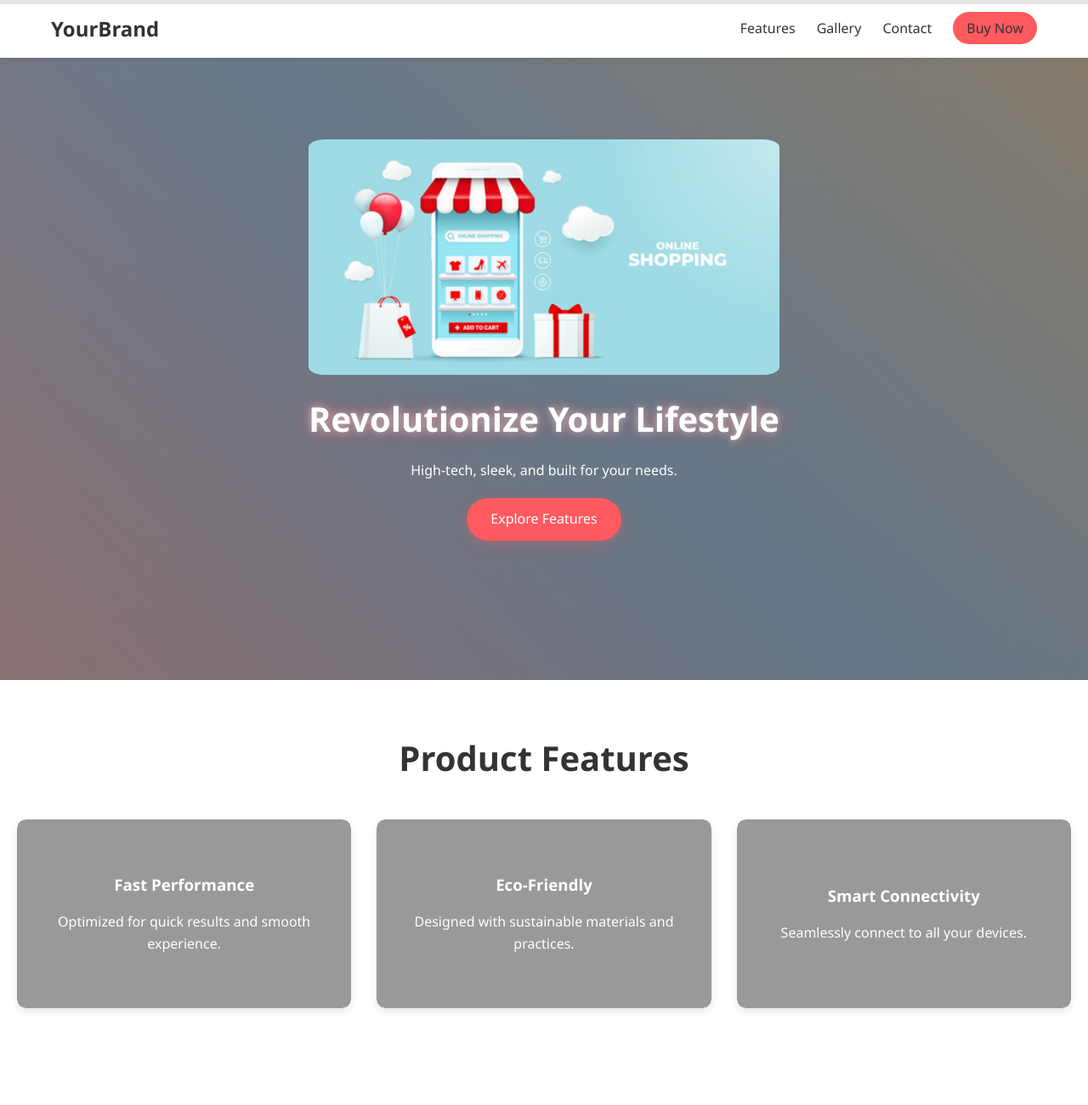
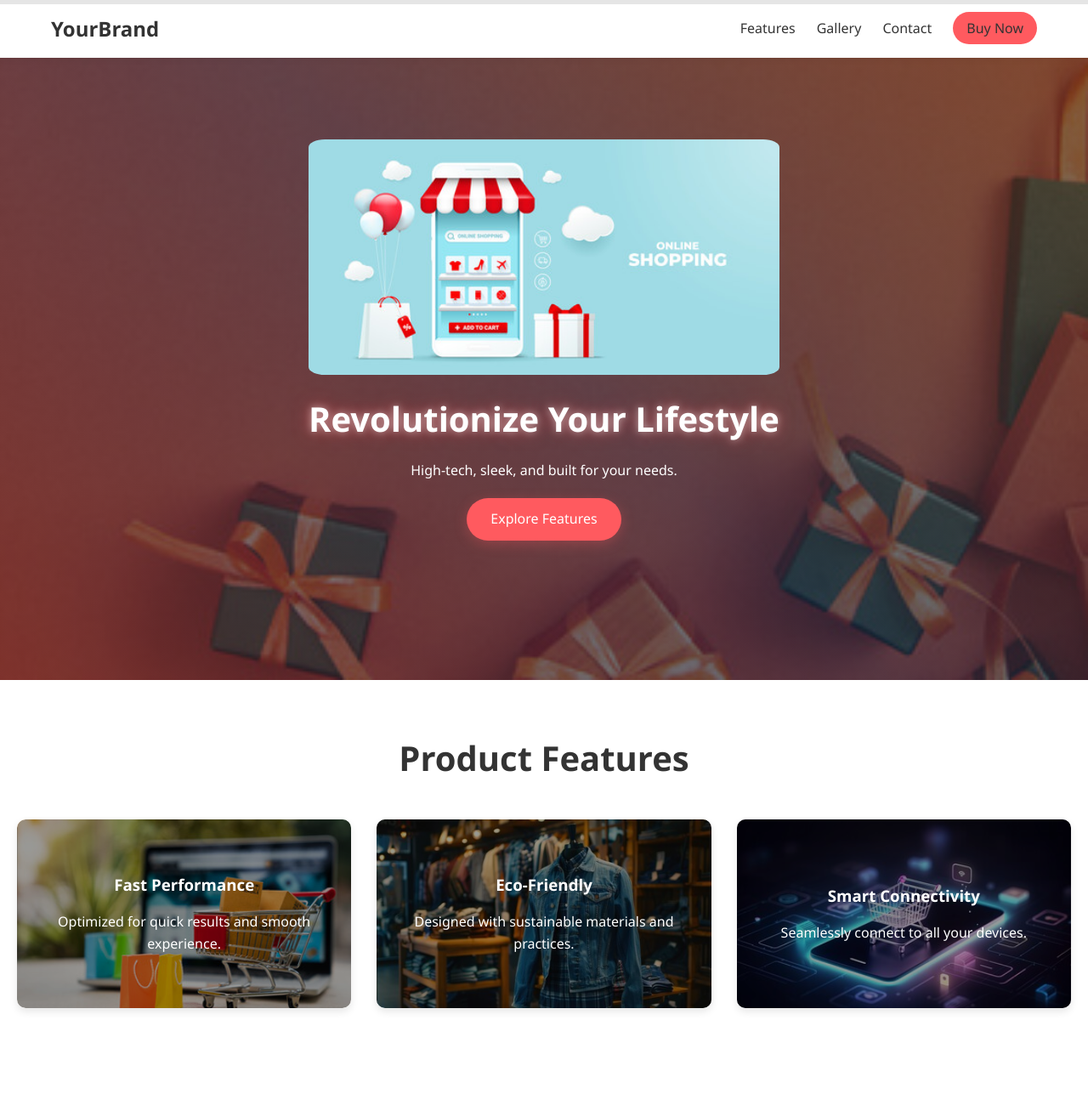
Before and after one commit to Khasimm06/shopify, a plain HTML site: page index.html in a window 1280 px wide. Shown: the top 1300 px of the page at 85% size. Drawn offline with Linux system fonts and the light colour scheme.

Commit message:
Update style.css

```diff
--- a/style.css
+++ b/style.css
@@ -80,7 +80,7 @@ h1, h2, h3 {
   justify-content: center;
   text-align: center;
   color: white;
-  background: linear-gradient(135deg, rgba(26, 26, 26, 0.6), rgba(17, 17, 17, 0.6)),url('images/banner3.jpg');
+  background: linear-gradient(135deg, rgba(26, 26, 26, 0.6), rgba(17, 17, 17, 0.6)),url('banner3.jpg');
   background-repeat: no-repeat;
   background-size: cover;
   background-position: center;
@@ -210,13 +210,13 @@ h1, h2, h3 {
 }
 
 .feature1 {
-  background-image: url('images/img1.jpg');
+  background-image: url('img1.jpg');
 }
 .feature2 {
-  background-image: url('images/img2.jpg');
+  background-image: url('img2.jpg');
 }
 .feature3 {
-  background-image: url('images/img3.jpg');
+  background-image: url('img3.jpg');
 }
 
 .feature img {
@@ -445,7 +445,7 @@ h1, h2, h3 {
   position: relative;
   color: #fff;
   padding: 50px 20px;
-  background: url('images/footer.jpg') center/cover no-repeat;
+  background: url('footer.jpg') center/cover no-repeat;
   overflow: hidden;
 }
 
```
